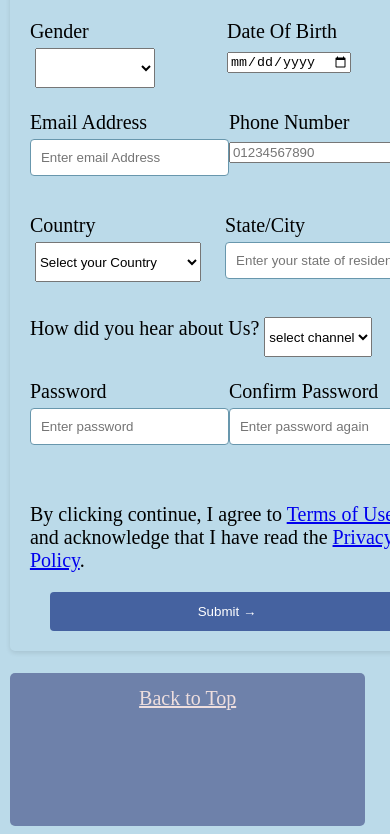
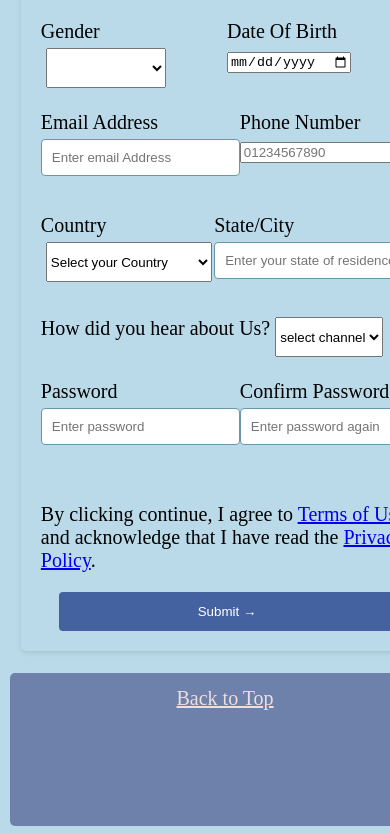
Before and after one commit to nyaakuopeyemi/Assignment-, a plain HTML site: page registration.html in a window 390 px wide. Shown: the part 401-1235 px from the top of the page. Drawn offline with Linux system fonts and the light colour scheme.

Commit message:
Update registration.css

```diff
--- a/styles/registration.css
+++ b/styles/registration.css
@@ -148,7 +148,7 @@ body {
     }
 
     form {
-      width: 90%;
+      width: 85%;
       margin: auto;
       margin-bottom: 20px;
     }
@@ -194,7 +194,7 @@ body {
         background-color: #6e81aa;
         border-radius: 5px;
         margin: 2px;
-        width: 95%;
+        width: 115%;
       }
 
       .navbar a {
```
